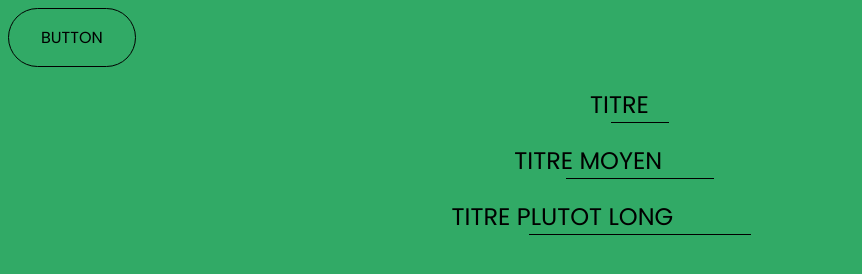
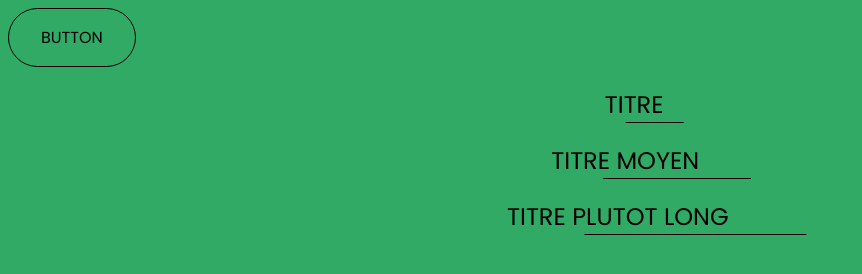
Before and after one commit to Beleguic/RoyaltyEstate, a plain HTML site: page framework/design_guide.html in a window 1280 px wide. Shown: the top 274 px of the page, without its empty margins (0-862 px from the left). Drawn offline with nearby package versions, Linux system fonts and the light colour scheme.

Commit message:
ajout titre v1.1

```diff
--- a/framework/src/scss/components/_secondaryTitle.scss
+++ b/framework/src/scss/components/_secondaryTitle.scss
@@ -1,5 +1,6 @@
 .secondaryTitle {
     border-bottom: 1px solid $black;
+    transform: translateX(25%);
 
     & > h2 {
         margin-bottom: 0;
```
Also changed, not shown: framework/dist/main.css, 1 other file.
